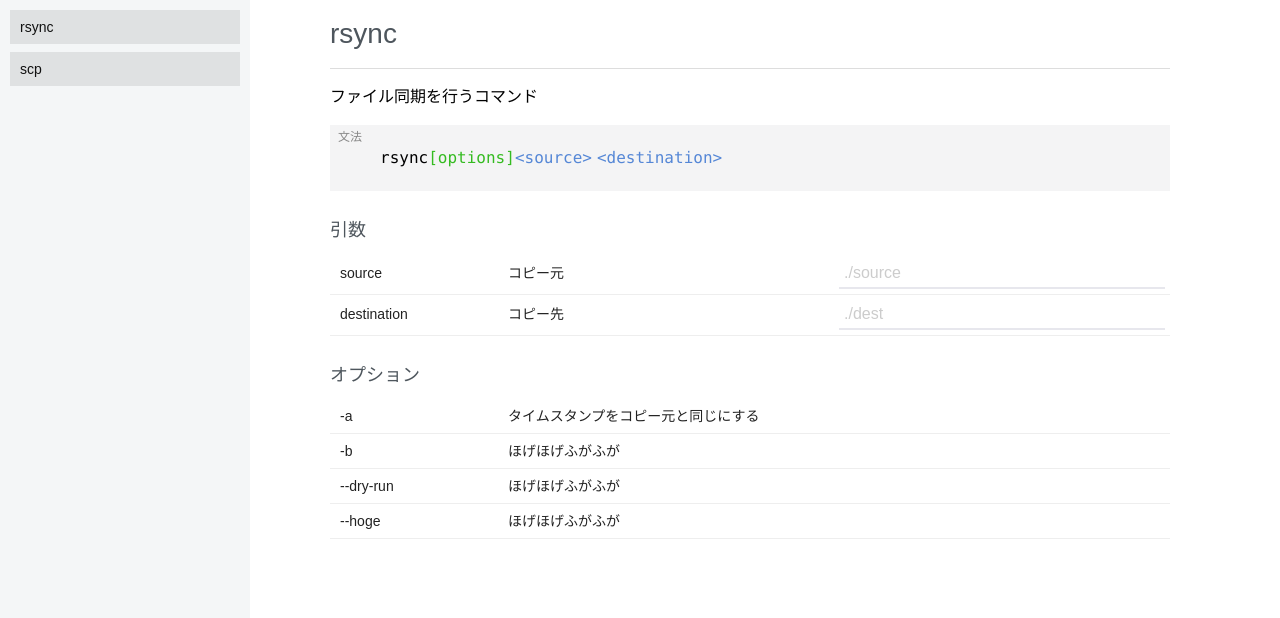
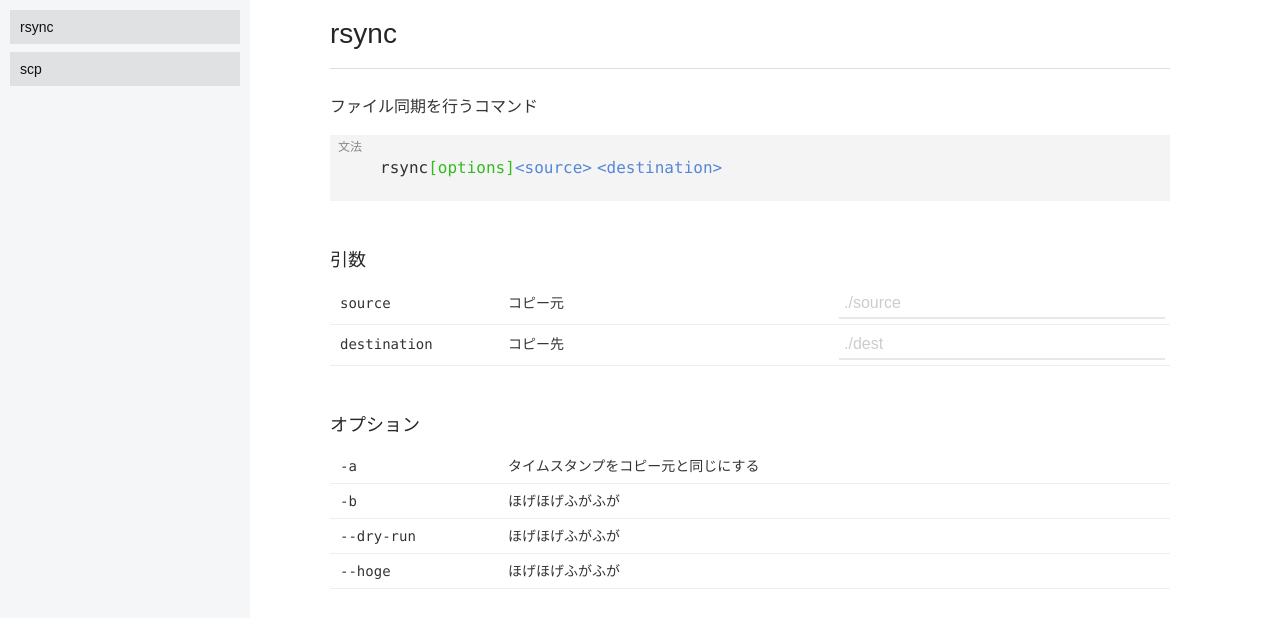
Before and after one commit to hogesuke/linux-command-generator, an Angular app: page /commands/rsync in a window 1280 px wide. Shown: the top 618 px of the page. Built offline with nearby package versions, Linux system fonts and the light colour scheme.

Commit message:
fontに関するstyleの修正

```diff
--- a/src/app/commands/command/command.component.html
+++ b/src/app/commands/command/command.component.html
@@ -4,7 +4,7 @@
     <span>{{ command.description }}</span>
   </div>
 
-  <div class="command-grammar">
+  <div class="command-grammar monospaced">
     <span>{{ command.name }}</span>
     <app-options-expression *ngIf="command.hasOption()"
                             [holder]="command.optionHolder">
@@ -18,7 +18,7 @@
     <h3>引数</h3>
     <table class="arg-table">
       <tr *ngFor="let arg of command.args">
-        <td class="arg-name">{{ arg.name }}</td>
+        <td class="arg-name monospaced">{{ arg.name }}</td>
         <td class="arg-description">{{ arg.description }}</td>
         <td class="arg-input">
           <input type="text"
@@ -35,7 +35,7 @@
     <table class="option-table">
       <tbody>
       <tr *ngFor="let option of command.options" (click)="command.optionHolder.push(option)">
-        <td class="option-name">{{ option.name }}</td>
+        <td class="option-name monospaced">{{ option.name }}</td>
         <td>{{ option.description }}</td>
       </tr>
       </tbody>
--- a/src/app/commands/command/command.component.scss
+++ b/src/app/commands/command/command.component.scss
@@ -4,7 +4,6 @@ label {
 
 table {
   width: 100%;
-  color: rgba(0, 0, 0, 0.87);
   font-size: 14px;
 
   tr {
@@ -23,11 +22,10 @@ table {
 
 .command-grammar {
   position: relative;
-  margin-bottom: 30px;
+  margin-bottom: 50px;
   padding: 25px 20px 25px 50px;
   background-color: #f4f4f5;
   font-size: 16px;
-  font-family: 'Roboto Mono', Monaco, courier, monospace;
 
   &:before {
     position: absolute;
@@ -41,7 +39,7 @@ table {
 }
 
 #block-arg {
-  margin-bottom: 30px;
+  margin-bottom: 50px;
 
   .arg-table {
 
--- a/src/styles.css
+++ b/src/styles.css
@@ -1,6 +1,3 @@
-@import url(https://fonts.googleapis.com/css?family=Lato:400,700);
-@import url(http://fonts.googleapis.com/earlyaccess/notosansjp.css);
-
 html, body {
   height: 100%;
 }
@@ -9,6 +6,7 @@ body {
   font-size: 14px;
   font-family: 'Hiragino Kaku Gothic ProN', 'ヒラギノ角ゴ ProN W3', Meiryo, メイリオ, Osaka, 'MS PGothic', arial, helvetica, sans-serif;
   -webkit-font-smoothing: antialiased;
+  color: rgba(0, 0, 0, 0.8);
 }
 
 #main {
@@ -32,19 +30,23 @@ body {
 }
 
 h2 {
-  margin: 10px 0 20px 0;
+  margin: 10px 0 30px 0;
   padding-bottom: 20px;
   border-bottom: solid 1px #ddd;
   font-size: 28px;
-  color: #4e565d;
+  color: rgba(0, 0, 0, 0.85);
 }
 
 h3 {
   margin: 8px 0 15px 0;
   font-size: 18px;
-  color: #4e565d;
+  color: rgba(0, 0, 0, 0.85);
 }
 
 a {
   text-decoration: none;
 }
+
+.monospaced {
+  font-family: Monaco, courier, monospace;
+}
```
